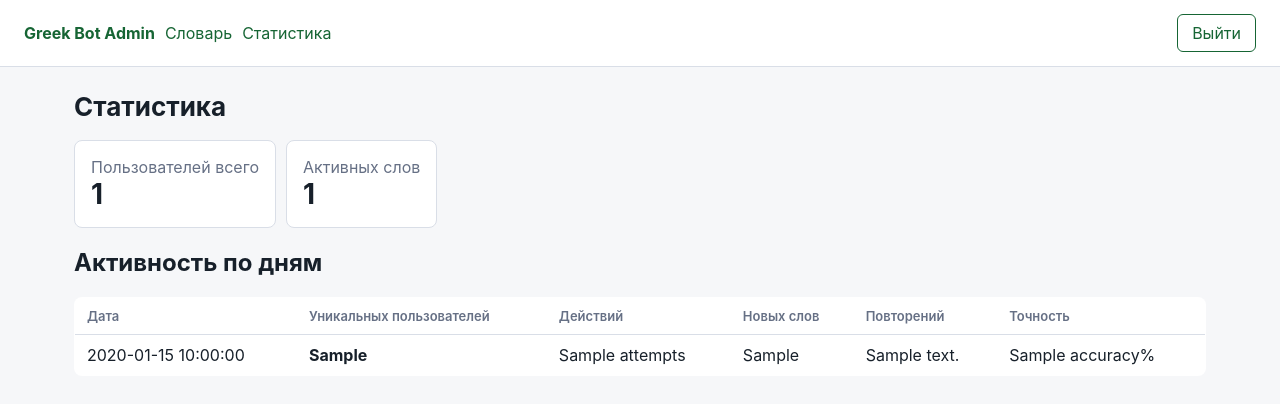
After one commit to Leronim/greek-bot, a FastAPI app: template app/admin_web/templates/stats.html in a window 1280 px wide. The commit adds this page. Shown: the top 404 px of the page. Run offline with FastAPI, Linux system fonts and the light colour scheme; the template is opened without the code that fills it: most values are stand-ins (such as "Sample title", 1, 10 or a date in 2020).

Commit message:
feat: add stats

```diff
--- a/app/admin_web/main.py
+++ b/app/admin_web/main.py
@@ -10,8 +10,9 @@ from sqlalchemy.orm import selectinload
 
 from app.config import settings
 from app.database import async_session_factory, create_db_schema
-from app.models import Topic, Word, WordAnswer, WordExample
+from app.models import Topic, User, Word, WordAnswer, WordExample
 from app.repositories.words_repo import get_or_create_topic
+from app.services.stats_service import admin_daily_activity
 from app.utils.normalize import normalize_greek, normalize_russian
 
 BASE_DIR = Path(__file__).resolve().parent
@@ -113,6 +114,26 @@ async def words_list(
             "page": page,
             "pages": max(1, (total + per_page - 1) // per_page),
             "total": total,
+        },
+    )
+
+
+@app.get("/stats", response_class=HTMLResponse)
+async def stats_page(
+    request: Request,
+    _: None = Depends(require_admin),
+    session: AsyncSession = Depends(get_session),
+) -> HTMLResponse:
+    total_users = await session.scalar(select(func.count(User.id))) or 0
+    total_words = await session.scalar(select(func.count(Word.id)).where(Word.is_active.is_(True))) or 0
+    activity = await admin_daily_activity(session, limit=30)
+    return templates.TemplateResponse(
+        "stats.html",
+        {
+            "request": request,
+            "total_users": total_users,
+            "total_words": total_words,
+            "activity": activity,
         },
     )
 
--- a/app/admin_web/templates/base.html
+++ b/app/admin_web/templates/base.html
@@ -37,7 +37,11 @@
   </head>
   <body>
     <header>
-      <a href="/"><strong>Greek Bot Admin</strong></a>
+      <div class="toolbar" style="margin:0">
+        <a href="/"><strong>Greek Bot Admin</strong></a>
+        <a href="/">Словарь</a>
+        <a href="/stats">Статистика</a>
+      </div>
       <form class="inline" method="post" action="/logout"><button class="secondary" type="submit">Выйти</button></form>
     </header>
     <main>{% block content %}{% endblock %}</main>
--- /dev/null
+++ b/app/admin_web/templates/stats.html
@@ -0,0 +1,45 @@
+{% extends "base.html" %}
+{% block title %}Статистика{% endblock %}
+{% block content %}
+  <h1>Статистика</h1>
+
+  <div class="toolbar">
+    <div class="panel">
+      <div class="muted">Пользователей всего</div>
+      <strong style="font-size:28px">{{ total_users }}</strong>
+    </div>
+    <div class="panel">
+      <div class="muted">Активных слов</div>
+      <strong style="font-size:28px">{{ total_words }}</strong>
+    </div>
+  </div>
+
+  <h2>Активность по дням</h2>
+  <table>
+    <thead>
+      <tr>
+        <th>Дата</th>
+        <th>Уникальных пользователей</th>
+        <th>Действий</th>
+        <th>Новых слов</th>
+        <th>Повторений</th>
+        <th>Точность</th>
+      </tr>
+    </thead>
+    <tbody>
+      {% for row in activity %}
+        <tr>
+          <td>{{ row.date }}</td>
+          <td><strong>{{ row.active_users }}</strong></td>
+          <td>{{ row.attempts }}</td>
+          <td>{{ row.new_words }}</td>
+          <td>{{ row.reviews }}</td>
+          <td>{{ row.accuracy }}%</td>
+        </tr>
+      {% endfor %}
+      {% if not activity %}
+        <tr><td colspan="6" class="muted">Пока нет данных.</td></tr>
+      {% endif %}
+    </tbody>
+  </table>
+{% endblock %}
--- a/app/services/progress_service.py
+++ b/app/services/progress_service.py
@@ -36,8 +36,8 @@ async def apply_answer_result(session: AsyncSession, user_id: int, word_id: int,
     return was_new
 
 
-async def mark_manual_result(session: AsyncSession, user_id: int, word_id: int, knew: bool) -> None:
-    await apply_answer_result(session, user_id, word_id, knew)
+async def mark_manual_result(session: AsyncSession, user_id: int, word_id: int, knew: bool) -> bool:
+    return await apply_answer_result(session, user_id, word_id, knew)
 
 
 async def mark_hard(session: AsyncSession, user_id: int, word_id: int) -> None:
--- a/app/services/quiz_service.py
+++ b/app/services/quiz_service.py
@@ -3,7 +3,7 @@ import random
 from sqlalchemy.ext.asyncio import AsyncSession
 
 from app.models import Word
-from app.repositories import settings_repo, words_repo
+from app.repositories import attempts_repo, settings_repo, words_repo
 from app.services.progress_service import apply_answer_result
 
 
@@ -23,4 +23,5 @@ async def create_quiz(session: AsyncSession, user_id: int) -> tuple[Word | None,
 
 
 async def apply_quiz_result(session: AsyncSession, user_id: int, word_id: int, is_correct: bool) -> None:
-    await apply_answer_result(session, user_id, word_id, is_correct)
+    was_new = await apply_answer_result(session, user_id, word_id, is_correct)
+    await attempts_repo.bump_daily_stats(session, user_id, is_correct=is_correct, is_new=was_new)
```
Also changed, not shown: app/bot/routers/admin.py (+11 -1 lines), app/bot/routers/lesson.py (+5 -3 lines), app/bot/routers/review.py (+5 -3 lines), app/repositories/attempts_repo.py (+16 -7 lines), app/services/stats_service.py (+56 -1 lines).
